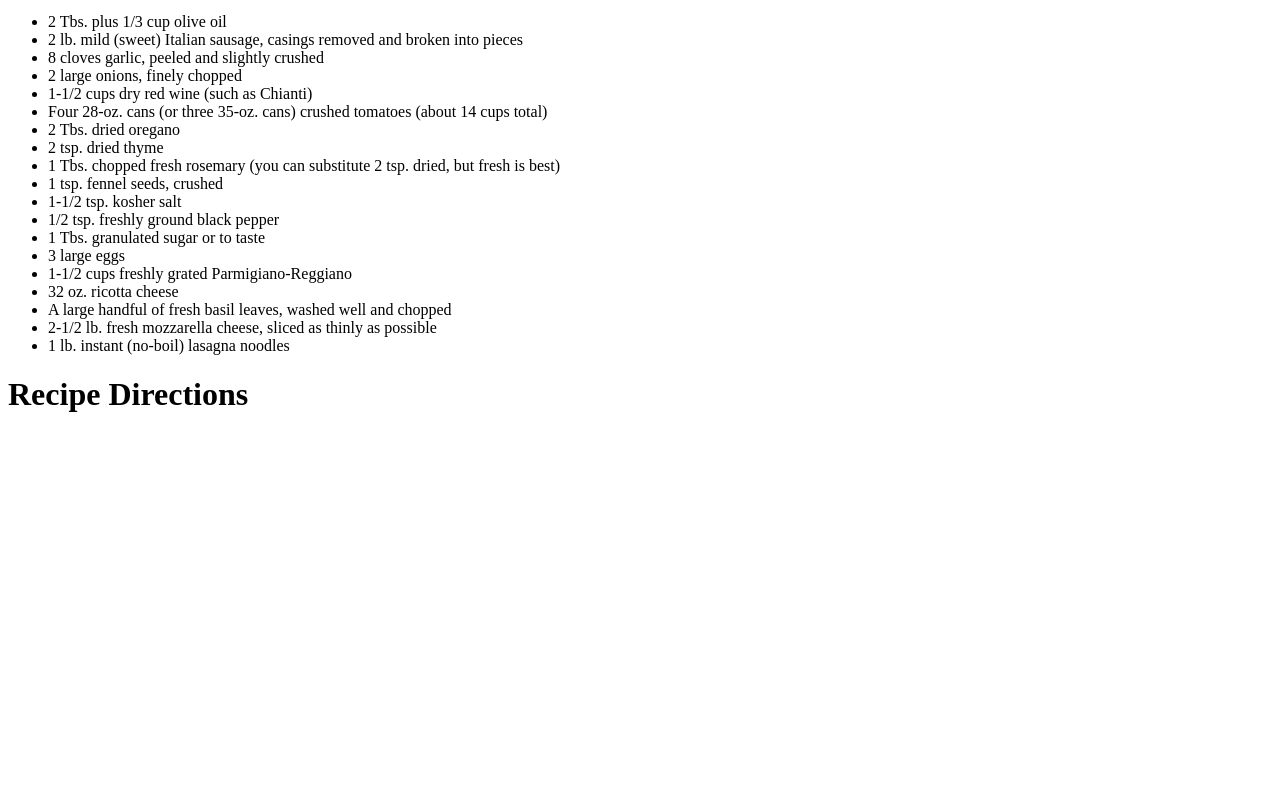
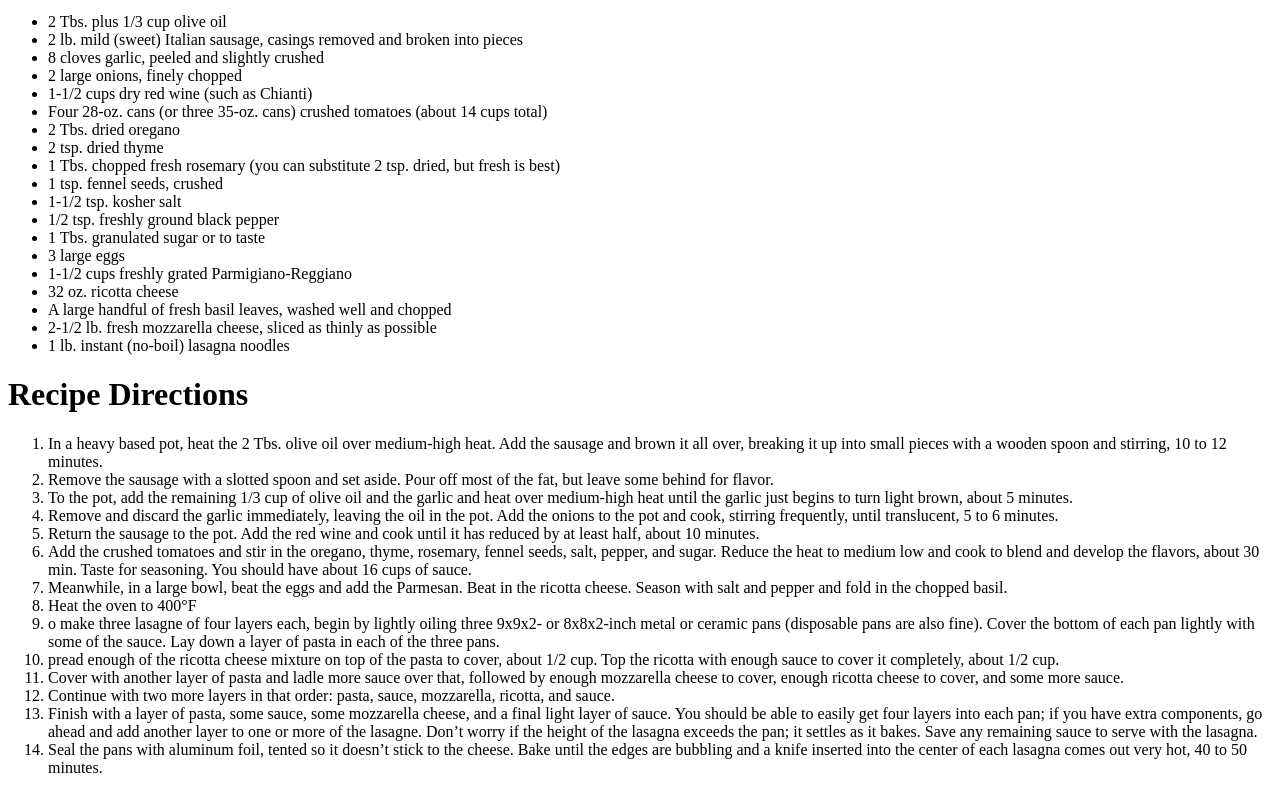
Before and after one commit to nsect/odin-recipes, a plain HTML site: page Recipes/lasagna.html in a window 1280 px wide. Shown: the part 655-1448 px from the top of the page. Before the commit the page ends 1090 px from the top, so only its background shows below. Drawn offline with Linux system fonts and the light colour scheme.

Commit message:
Add Recipe directions list

```diff
--- a/Recipes/lasagna.html
+++ b/Recipes/lasagna.html
@@ -43,6 +43,33 @@
     <h1>Recipe Directions</h1>
     <p>
         <ol>
+            <li>In a heavy based pot, heat the 2 Tbs. olive oil over medium-high heat. Add the sausage and brown it all over, breaking it up into small pieces with a wooden spoon and stirring, 10 to 12 minutes. </li>
+
+            <li>Remove the sausage with a slotted spoon and set aside. Pour off most of the fat, but leave some behind for flavor.</li>
+
+            <li>To the pot, add the remaining 1/3 cup of olive oil and the garlic and heat over medium-high heat until the garlic just begins to turn light brown, about 5 minutes.</li>
+
+            <li>Remove and discard the garlic immediately, leaving the oil in the pot. Add the onions to the pot and cook, stirring frequently, until translucent, 5 to 6 minutes.</li>
+
+            <li>Return the sausage to the pot. Add the red wine and cook until it has reduced by at least half, about 10 minutes.</li>
+
+            <li>Add the crushed tomatoes and stir in the oregano, thyme, rosemary, fennel seeds, salt, pepper, and sugar. Reduce the heat to medium low and cook to blend and develop the flavors, about 30 min. Taste for seasoning. You should have about 16 cups of sauce.</li>
+
+            <li>Meanwhile, in a large bowl, beat the eggs and add the Parmesan. Beat in the ricotta cheese. Season with salt and pepper and fold in the chopped basil.</li>
+
+            <li>Heat the oven to 400°F</li>
+
+            <li>o make three lasagne of four layers each, begin by lightly oiling three 9x9x2- or 8x8x2-inch metal or ceramic pans (disposable pans are also fine). Cover the bottom of each pan lightly with some of the sauce. Lay down a layer of pasta in each of the three pans. </li>
+
+            <li>pread enough of the ricotta cheese mixture on top of the pasta to cover, about 1/2 cup. Top the ricotta with enough sauce to cover it completely, about 1/2 cup.</li>
+
+            <li>Cover with another layer of pasta and ladle more sauce over that, followed by enough mozzarella cheese to cover, enough ricotta cheese to cover, and some more sauce.</li>
+
+            <li>Continue with two more layers in that order: pasta, sauce, mozzarella, ricotta, and sauce.</li>
+
+            <li>Finish with a layer of pasta, some sauce, some mozzarella cheese, and a final light layer of sauce. You should be able to easily get four layers into each pan; if you have extra components, go ahead and add another layer to one or more of the lasagne. Don’t worry if the height of the lasagna exceeds the pan; it settles as it bakes. Save any remaining sauce to serve with the lasagna.</li>
+
+            <li>Seal the pans with aluminum foil, tented so it doesn’t stick to the cheese. Bake until the edges are bubbling and a knife inserted into the center of each lasagna comes out very hot, 40 to 50 minutes.</li>
 
 
         </ol>
```
